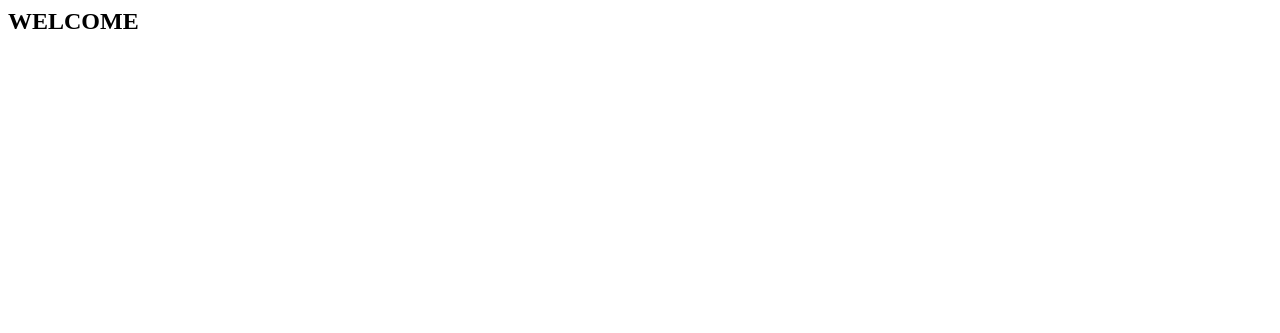
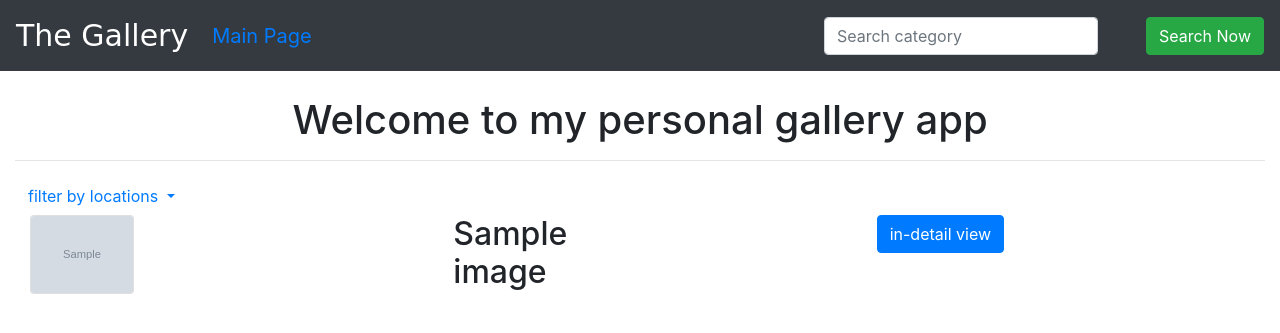
Before and after one commit to rickymwethera/personal-gallery, a Django app: page / in a window 1280 px wide. Before the commit the part shown is almost empty. Shown: the top 333 px of the page. Run offline with Django 3.2, Linux system fonts and the light colour scheme; tables that the repository leaves empty hold one stand-in row (values such as "Sample post"); grey boxes marked "Sample" are stand-in pictures; some libraries are stand-ins or nearby versions.

Commit message:
image display

```diff
--- a/gallery/templates/index.html
+++ b/gallery/templates/index.html
@@ -1,3 +1,90 @@
-{% load bootstrap3 %}
+{%extends 'base.html'%}
 
-<h2>WELCOME</h2>
+
+
+
+
+{% block content %}
+
+
+{{block.super}}
+
+<link rel="stylesheet" href="https://maxcdn.bootstrapcdn.com/bootstrap/4.0.0/css/bootstrap.min.css"
+    integrity="sha384-Gn5384xqQ1aoWXA+058RXPxPg6fy4IWvTNh0E263XmFcJlSAwiGgFAW/dAiS6JXm" crossorigin="anonymous">
+<br>
+<br>
+<br>
+<br>
+
+<div class="container-fluid">
+<h1 class="text-center">Welcome to my personal gallery app</h1>
+<hr>
+<div class="dropdown show ">
+    <a class="btn dropdown-toggle " href="#" role="button" id="dropdownMenuLink" data-toggle="dropdown" aria-haspopup="true" aria-expanded="false">
+      filter by locations
+    </a>
+
+    <div class="dropdown-menu " aria-labelledby="dropdownMenuLink">
+    {% for location in locations%}
+      <li><a class="dropdown-item " href="/location/{{location.name}}">{{location.name}}</a></li>
+      {% endfor %}
+    </div>
+
+  </div>
+
+
+
+
+
+    <div class="card-columns">
+        {% for image in images %}
+
+
+        <!-- displaying News articles -->
+        <div class="col-lg-4 col-md-3 col-sm-4 col-xs-12 ">
+
+            <div class="hovereffect ">
+
+                <img class="img card" src="{{image.image.url}}"  alt="Image">
+                <div class="overlay">
+                    <h2>{{image.name}}</h2>
+                    <button class="btn btn-primary" id="detail" data-toggle="modal" data-target="#{{image.id}}">in-detail view</button>
+                </div>
+
+
+            </div>
+
+        </div>
+        <!-- Button trigger modal -->
+
+
+  <!-- Modal -->
+  <div class="modal fade" id="{{image.id}}" tabindex="-1" aria-labelledby="ModalLabel" aria-hidden="true" >
+    <div class="modal-dialog">
+      <div class="modal-content">
+        <div class="modal-header">
+          <h5 class="modal-title" id="ModalLabel">{{image.name}}</h5>
+          <button type="button" class="close" data-dismiss="modal" aria-label="Close">
+            <span aria-hidden="true">&times;</span>
+          </button>
+        </div>
+        <div class="modal-body">
+          <img src="{{image.image.url}}" alt="" style="width: 100%;">
+        </div>
+        <div class="modal-footer">
+            <b>{{image.description}}</b>
+            <input class="form-control input-lg" type="text"
+                value="{{image.image.url}}" id="{{image.id}}.url">
+                <button class="btn btn-success" onclick="copyLink('{{image.id}}.url')">Copy</button>
+          <button type="button" class="btn btn-danger" data-dismiss="modal">Close</button>
+
+        </div>
+      </div>
+    </div>
+  </div>
+
+        {% endfor %}
+      </div>
+
+</div>
+{% endblock %}
```
